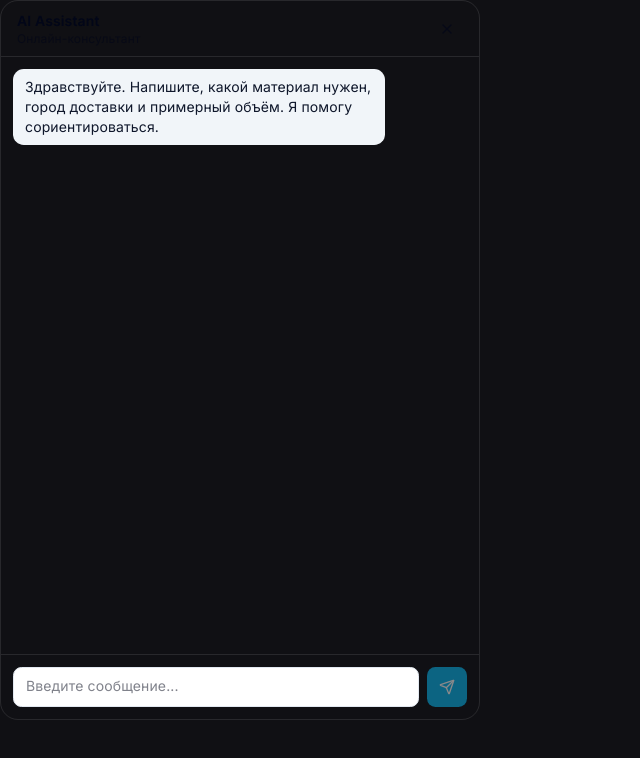
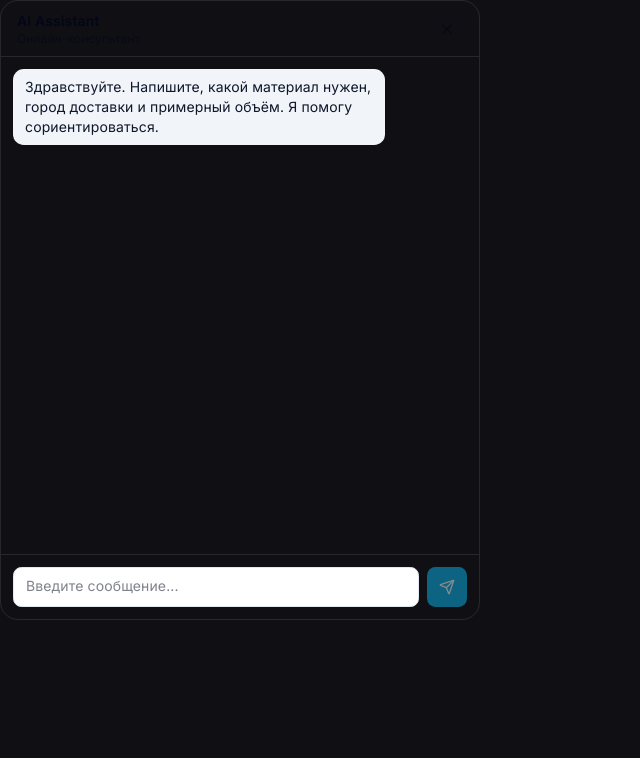
Before and after one commit to Mustafa00764/crm-admin, a Next.js app: page /widget/chat in a window 1280 px wide. Both pictures are taken after a click on the button 1252 px from the left and 772 px from the top of the page. Shown: the top 758 px of the page, without its empty margins (0-640 px from the left). Built offline with nearby package versions, Linux system fonts and the light colour scheme.

Commit message:
fix widget collapsed iframe size

```diff
--- a/features/public-chat/ui/public-chat-widget.tsx
+++ b/features/public-chat/ui/public-chat-widget.tsx
@@ -126,7 +126,7 @@ export function PublicChatWidget({
   return (
     <div
       className={cn(
-        'max-w-120 min-h-180 max-h-180 flex h-full w-full flex-col overflow-hidden rounded-[18px] border border-white/10',
+        'max-w-120 min-h-155 max-h-155 flex h-full w-full flex-col overflow-hidden rounded-[18px] border border-white/10',
         theme === 'light'
           ? 'bg-white text-slate-950'
           : 'bg-[#090b10] text-white',
```
